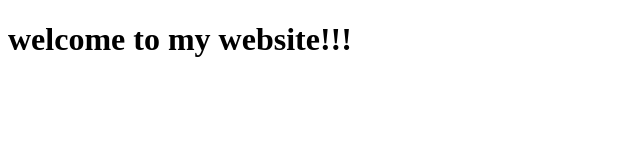
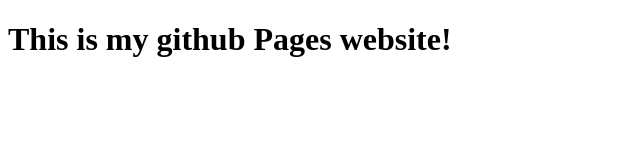
Before and after one commit to N3k1ta/N3k1ta.github.io, a plain HTML site: page index.html in a window 1280 px wide. Shown: the whole page, without its empty margins (0-640 px from the left). Drawn offline with Linux system fonts and the light colour scheme.

Commit message:
Update index.html

```diff
--- a/index.html
+++ b/index.html
@@ -9,6 +9,6 @@
         </style>
     </head>
     <body>
-        <h1> welcome to my website!!!</h1>
+        <h1>This is my github Pages website!</h1>
     </body>
 </html>
```
